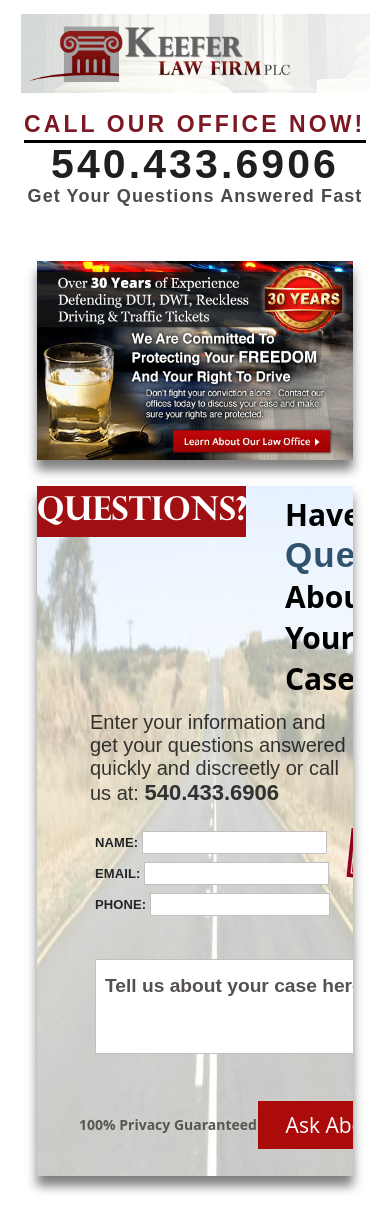
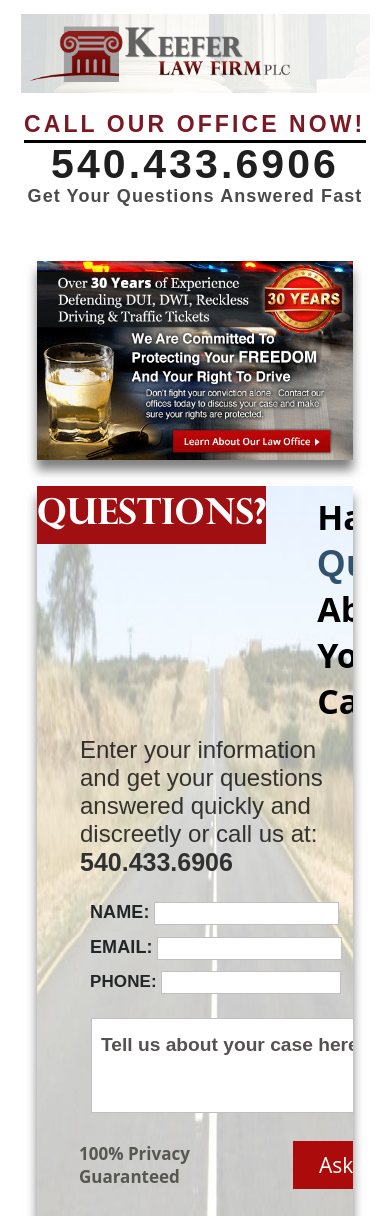
Before and after one commit to abdulhaseebyousaf/Keefer-PSD, a plain HTML site: page index.html in a window 390 px wide. Shown: the top 1216 px of the page. Drawn offline with Linux system fonts and the light colour scheme; files whose address does not match are found by name.

Commit message:
full resposnsive for tablet

```diff
--- a/index.html
+++ b/index.html
@@ -646,20 +646,19 @@ input {
 }
     @media only screen and (max-width: 768px) {
         .question-second h3 {
-            font-size: 30px !important;
-    }
-    .image p{
-        font-size: 20px !important;
-    }
+            font-size: 34px !important;
+            padding-left: 51px !important;
+    }
+
     .question h4{
-        font-size: 33px !important;
+        font-size: 36px !important;
     }
     .question{
-        width: 209px !important;
-        height: 51px !important;
+        width: 248px !important;
+        height: 58px !important;
     }
     #for-name {
-        height: 87px !important;
+        height: 94px !important;
         width: 830px !important;
     }
     input{
@@ -670,21 +669,21 @@ input {
         width: 174px !important;
     }
     .confidential{
-        height: 49px !important;
-        margin: -2px;
-        margin-right: 361px !important;
+        height: 54px !important;
+        margin-right: 319px !important;
+        padding-top: 5px !important;
     }
     #tell {
-        width: 435px !important;
+        width: 472px !important;
         font-size: medium;
         height: 51px !important;
         padding-bottom: 41px !important;
     }
     .image-last h5{
-        font-size: 14px !important;
+        font-size: 17px !important;
     }
     .image-last{
-        width: 462px !important;
+        width: 494px !important;
     }
     .ask-about h6{
         font-size: 21px !important;
@@ -696,11 +695,33 @@ input {
         width: 283px !important;
     }
     .image p span{
-        font-size: 22px !important;
+        font-size: 25px !important;
+    }
+    .name h3 {
+        font-size: 18px !important;
+    }
+    .last-name h3 {
+        font-size: 17px !important;
+    }
+    #second-third {
+        padding-left: 53px !important;
     }
   .second-family {
     padding: 40.5px 37px 40.5px 37px !important;
 }
+    .image p{
+    font-size: 24px !important;
+    padding-left: 43px !important;
+     }
+     .question-second span {
+        font-size: 36px !important;
+    }
+    #text-second-four {
+        height: 139px !important;
+        padding-top: 0 !important;
+        padding-left: 54px !important;
+    }
+
 }
 
 
```
